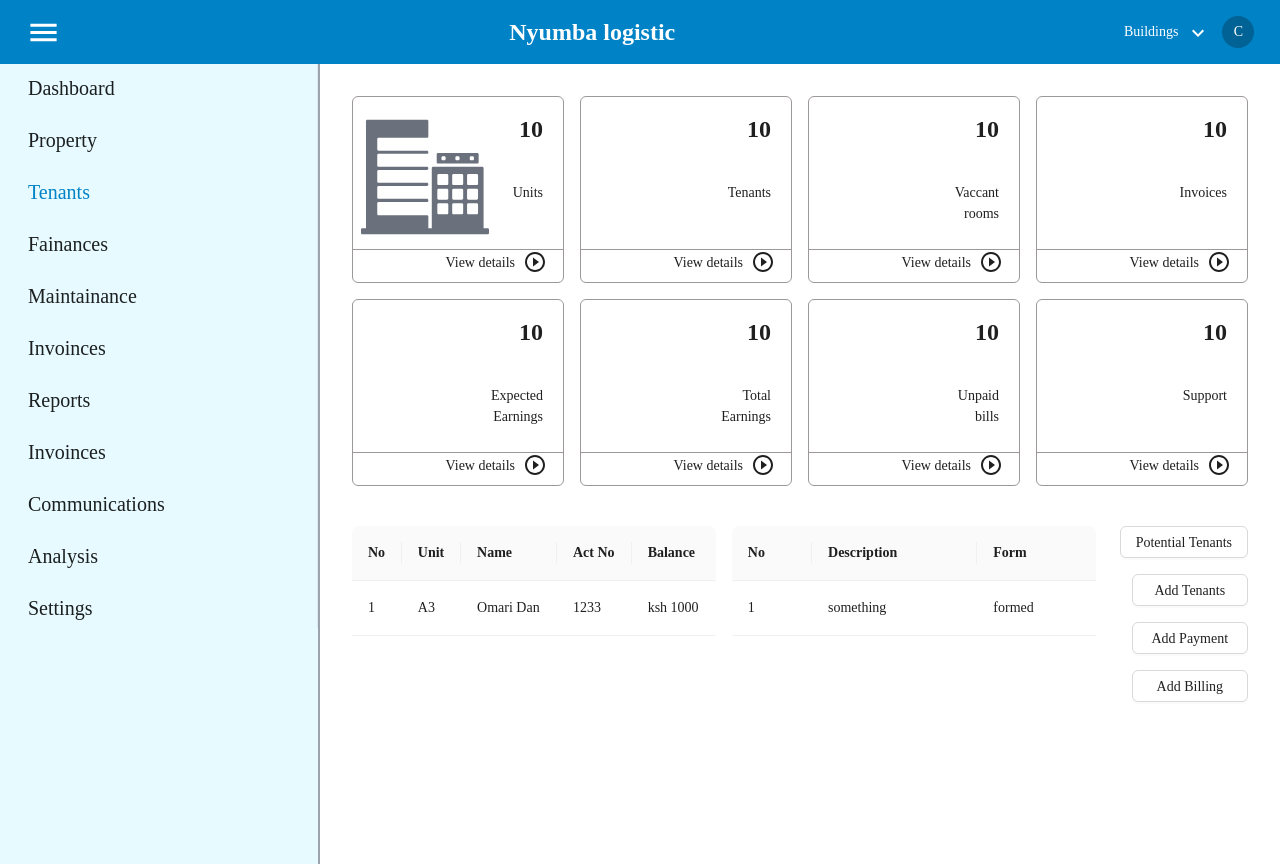
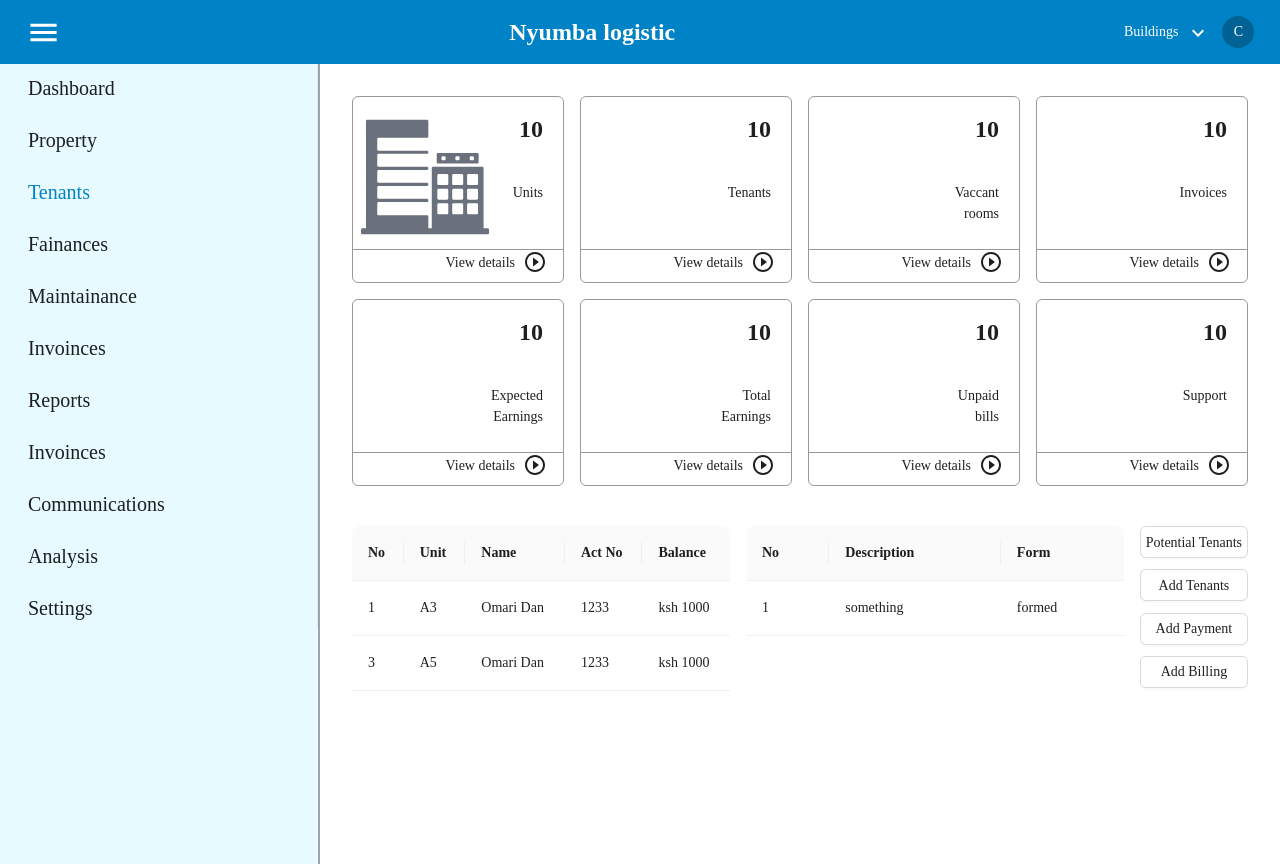
Before and after one commit to ruelngatia/nyumba-logistic-web, a React (Create React App) app: page / in a window 1280 px wide. Built offline with nearby package versions, Linux system fonts and the light colour scheme.

Commit message:
resize fix

```diff
--- a/src/components/NoticeTable.js
+++ b/src/components/NoticeTable.js
@@ -38,12 +38,20 @@ export default function NoticeTable() {
             name: 'Omari Dan',
             actNo: '1233',
             balance: 'ksh 1000'
-        }
+        },
+        {
+          key: '2',
+          no: 3,
+          unit: 'A5',
+          name: 'Omari Dan',
+          actNo: '1233',
+          balance: 'ksh 1000'
+      }
       ]
 
   return (
-    <div className='w-full lg:w-2/4'>
-        <Table pagination={{hideOnSinglePage: true}} dataSource={data} columns={columns}/>
+    <div className=' lg:w-2/4'>
+        <Table size='large' pagination={{hideOnSinglePage: true}} dataSource={data} columns={columns}/>
     </div>
   )
 }
--- a/src/pages/Dashboard.js
+++ b/src/pages/Dashboard.js
@@ -23,7 +23,7 @@ export default function Dashboard() {
       <section className='flex flex-col lg:flex-row gap-4 mt-10'>
         <NoticeTable />
         <ReminderTable />
-        <div className='lg:space-y-2 space-x-3 flex flex-row flex-wrap gap-2 lg:flex-col pl-2 '>
+        <div className='grid grid-cols-2 lg:grid-cols-1 gap-2'>
           <Button>Potential Tenants</Button>
           <Button>Add Tenants</Button>
           <Button>Add Payment</Button>
```
